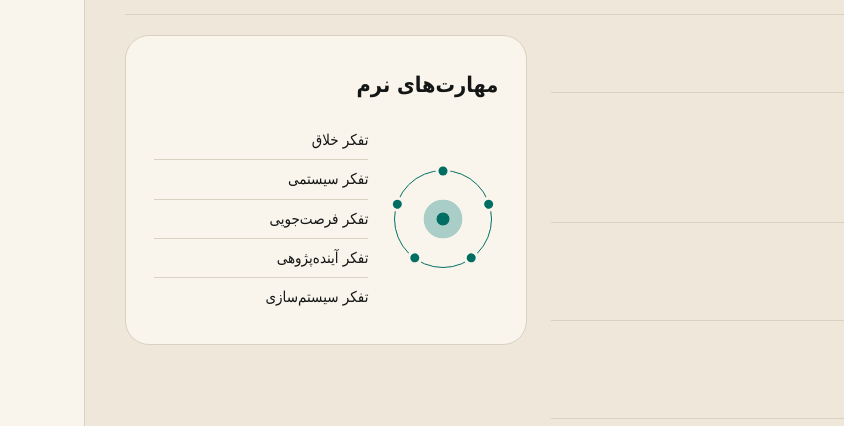
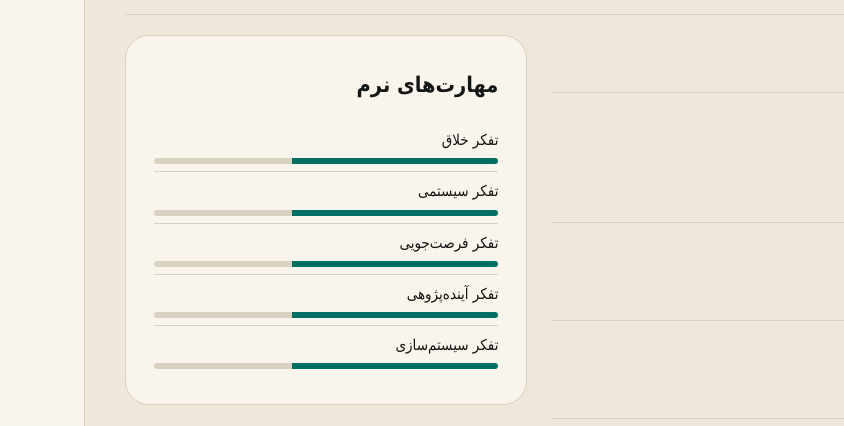
Before and after one commit to alirezaMohrezi/dots-agency, a plain HTML site: page about.html in a window 1280 px wide. Shown: the part 3060-3486 px from the top of the page, 0-844 px from the left. Drawn offline with nearby package versions, Linux system fonts and the light colour scheme; a web font is replaced by a local one.

Commit message:
Show a visual bar beside each soft skill

```diff
--- a/about.html
+++ b/about.html
@@ -1036,12 +1036,9 @@ body.intro-on .top{opacity:0}
 .resume-provider ul{margin:0;padding:0;padding-inline-start:calc(66px + 1em);list-style:disc outside;color:var(--ink);font-size:.94rem;line-height:1.8}
 .resume-provider ul > li::marker{color:var(--green)}
 .resume-provider ul li+li{margin-block-start:4px}
-.resume-traits-layout{display:grid;grid-template-columns:clamp(68px,9vw,110px) minmax(0,1fr);align-items:center;gap:clamp(12px,1.7vw,20px)}
-.resume-ring{position:relative;aspect-ratio:1;margin:6px;border:1px solid var(--green);border-radius:50%;background:radial-gradient(circle,var(--green) 0 9%,var(--tint) 10% 28%,transparent 29%)}
-.resume-ring i{position:absolute;inset:0;transform:rotate(var(--angle))}
-.resume-ring i::before{content:"";position:absolute;inset-block-start:0;left:50%;transform:translate(-50%,-50%);inline-size:9px;block-size:9px;border-radius:50%;background:var(--green);box-shadow:0 0 0 3px var(--cream)}
 .resume-trait-list{list-style:none;margin:0;padding:0;display:grid}
-.resume-trait-list li{padding:7px 0;border-block-end:1px solid var(--line);font-size:.94rem;line-height:1.6}
+.resume-trait-list li{display:grid;gap:6px;--skill-level:60%;padding:7px 0;border-block-end:1px solid var(--line);font-size:.94rem;line-height:1.6}
+.resume-trait-list li::after{content:"";display:block;block-size:6px;border-radius:999px;background:linear-gradient(to left,var(--green) var(--skill-level),var(--line) var(--skill-level))}
 .resume-trait-list li:last-child{border-block-end:0}
 .resume-technical{grid-column:1 / -1}
 .resume-abilities{display:grid;grid-template-columns:repeat(3,minmax(0,1fr));gap:10px;margin:0 0 16px}
@@ -1194,10 +1191,6 @@ body.intro-on .top{opacity:0}
 
           <section class="resume-traits" aria-labelledby="resume-traits">
             <h4 id="resume-traits">مهارت‌های نرم</h4>
-            <div class="resume-traits-layout">
-              <div class="resume-ring" aria-hidden="true">
-                <i style="--angle:0deg"></i><i style="--angle:72deg"></i><i style="--angle:144deg"></i><i style="--angle:216deg"></i><i style="--angle:288deg"></i>
-              </div>
             <ul class="resume-trait-list" role="list">
               <li>تفکر خلاق</li>
               <li>تفکر سیستمی</li>
@@ -1205,7 +1198,6 @@ body.intro-on .top{opacity:0}
               <li>تفکر آینده‌پژوهی</li>
               <li>تفکر سیستم‌سازی</li>
             </ul>
-            </div>
           </section>
 
           <section class="resume-technical" aria-labelledby="resume-technical">
```
Lines whose indentation alone changed are shown as unchanged.
